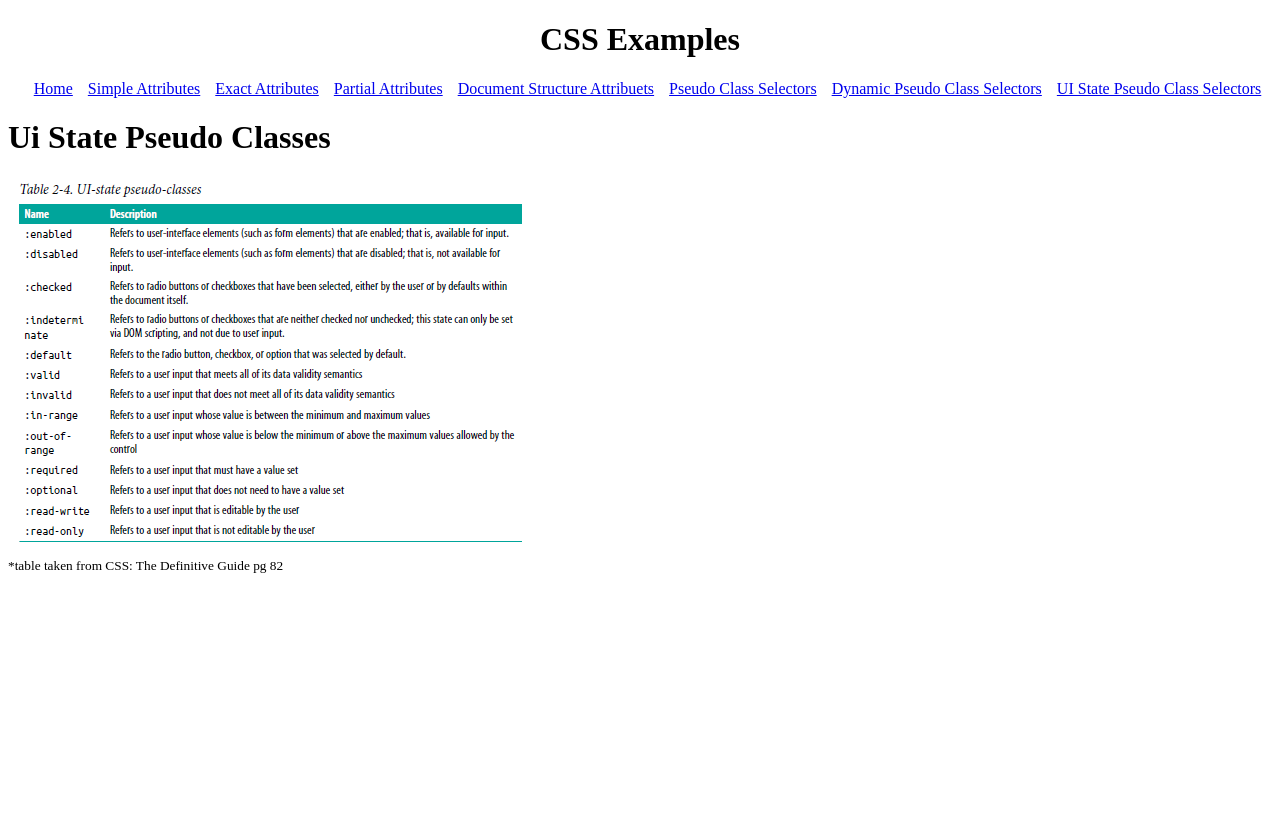
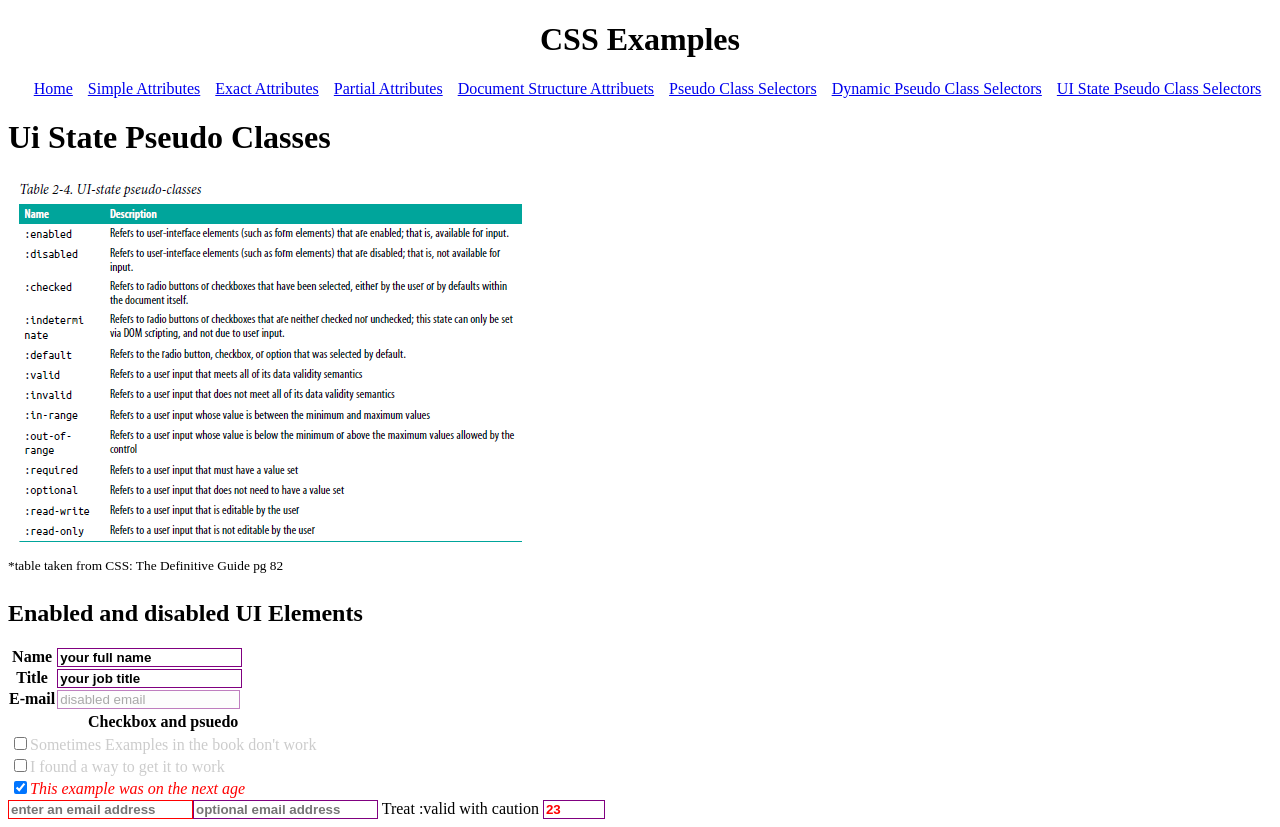
Before and after one commit to robertjorg/cssProject, an Angular app: page /uistate in a window 1280 px wide. Before the commit the page ends 800 px from the top, so only its background shows below. Built offline with nearby package versions, Linux system fonts and the light colour scheme.

Commit message:
More progress

```diff
--- a/src/app/AttributeSelectors/ui-state-pseudo/ui-state-pseudo.component.html
+++ b/src/app/AttributeSelectors/ui-state-pseudo/ui-state-pseudo.component.html
@@ -1,3 +1,40 @@
 <h1>Ui State Pseudo Classes</h1>
 <img src="assets/UIPseudoClasses.png"><br/>
 <sup>*table taken from CSS: The Definitive Guide pg 82</sup>
+
+<h2>Enabled and disabled UI Elements</h2>
+<tr>
+  <th>Name</th>
+  <td><input type="text" value="your full name"></td>
+  </tr>
+  <tr>
+  <th>Title</th>
+  <td><input type="text" value="your job title"></td>
+  </tr>
+  <tr>
+  <th>E-mail</th>
+  <td><input type="text" value="disabled email" disabled></td>
+</tr>
+<br/>
+<table>
+  <th>Checkbox and psuedo</th>
+  <tr>
+    <input type="checkbox" id="new" name="new">
+    <label for="new">Sometimes Examples in the book don't work</label>
+  </tr>
+  <tr>
+    <input type="checkbox" id="work" name="work">
+    <label for="work">I found a way to get it to work</label>
+  </tr>
+  <tr>
+    <input type="checkbox" id="exmaple" name="exmaple" checked="true">
+    <label for="exmaple">This example was on the next age</label>
+  </tr>
+</table>
+
+<input type="email" placeholder="enter an email address" valid="false" required>
+<input type="email" placeholder="optional email address" valid="true" optional>
+Treat :valid with caution
+
+
+<input id="by-tens" type="number" min="0" max="200" step="10" value="23" />
--- a/src/app/AttributeSelectors/ui-state-pseudo/ui-state-pseudo.component.scss
+++ b/src/app/AttributeSelectors/ui-state-pseudo/ui-state-pseudo.component.scss
@@ -0,0 +1,32 @@
+:enabled {font-weight: bold;}
+:disabled {opacity: 0.5;}
+
+input[type=checkbox] + label {
+  color: #ccc;
+}
+input[type=checkbox]:checked + label {
+  color: #f00;
+  font-style: normal;
+}
+
+input[type="checkbox"]:default + label { font-style: italic; }
+
+
+input[required] { border: 1px solid #f00;}
+input:optional { border: 1px solid purple;}
+
+
+input[type="email"]:focus {
+  background-position: 100% 50%;
+  background-repeat: no-repeat;
+  }
+  input[type="email"]:focus:invalid {
+  background-color: red;
+  }
+  input[type="email"]:focus:valid {
+  background-color: green;
+  }
+
+input[type="number"]:invalid {color: red;}
+input[type="number"]:valid {color: green;}
+input[type="number"]:in-range {font-weight: bold;}
```
